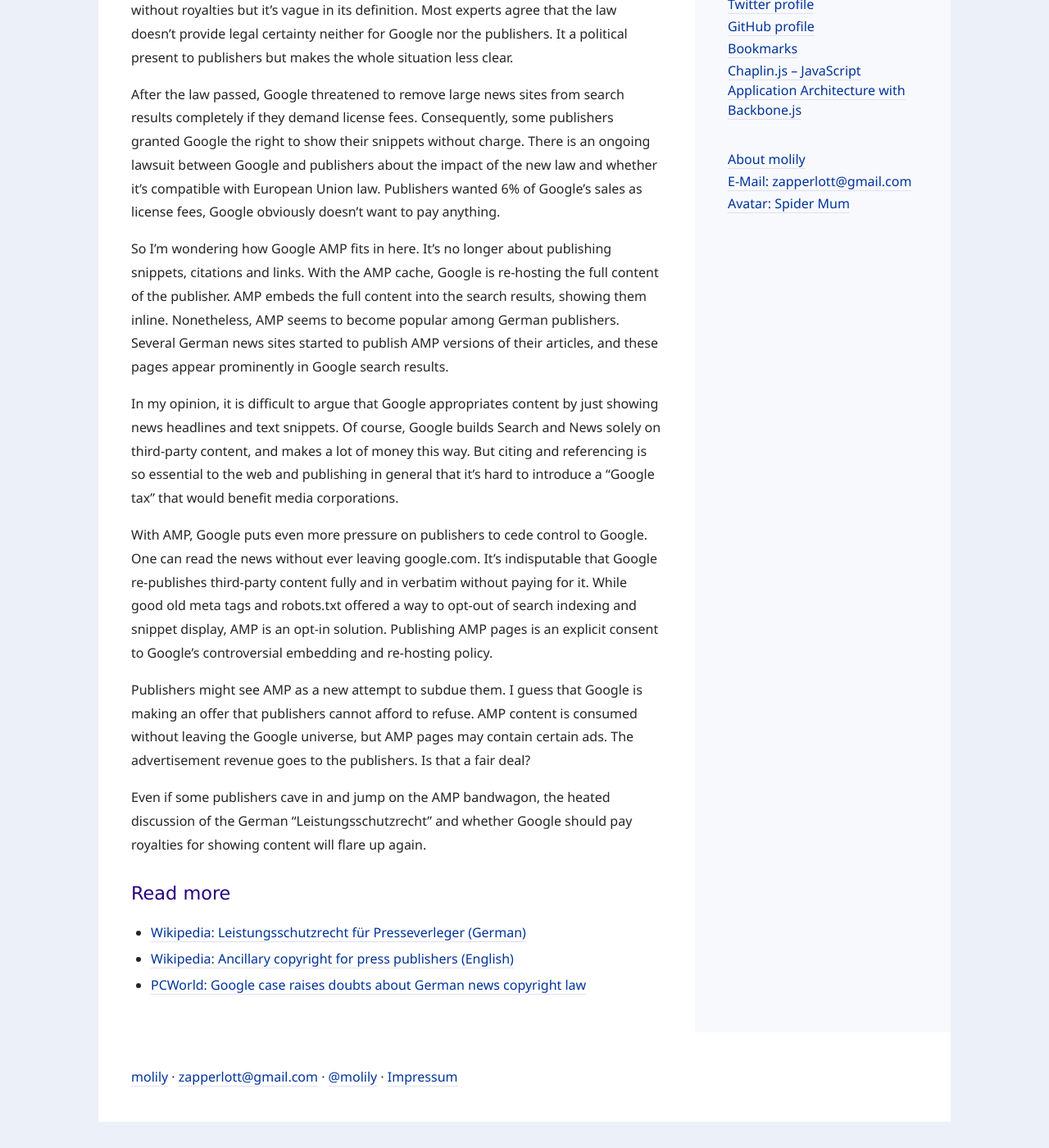
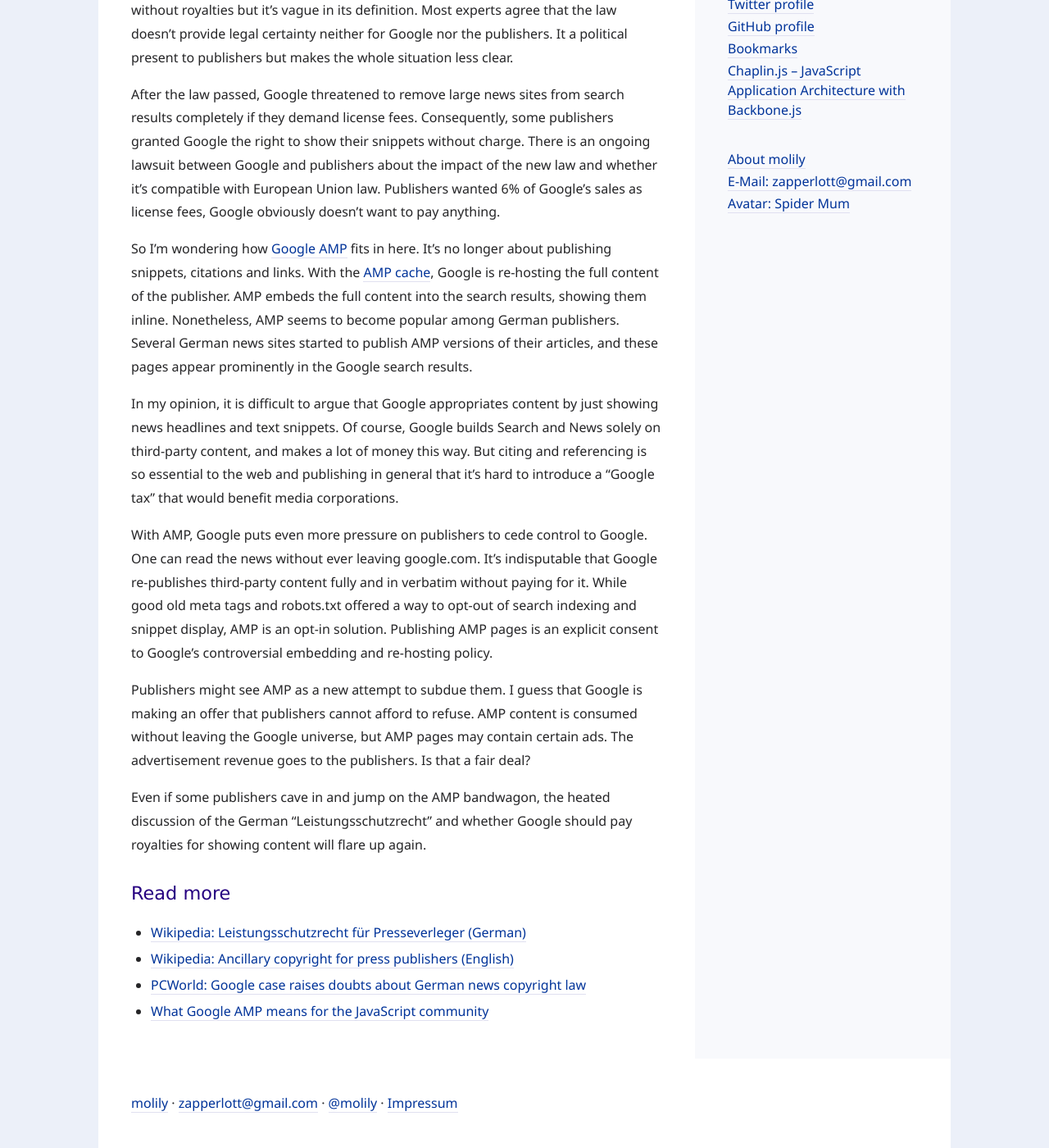
Before and after one commit to molily/molily.de, a Jekyll site: the page built from _posts/2017-06-01-amp-copyright-law.md, in a window 1280 px wide and 1400 px high, scrolled down 591 px. Shown: the whole window at 82% size. Built offline with Jekyll 4.4.1, drawn with Linux system fonts in a browser that asks for light colours; some web fonts are replaced; before the commit the page ends 1959 px from its top, so only the background shows below that.

Commit message:
cross-linking

```diff
--- a/_posts/2017-06-01-amp-copyright-law.md
+++ b/_posts/2017-06-01-amp-copyright-law.md
@@ -12,7 +12,7 @@
 
 After the law passed, Google threatened to remove large news sites from search results completely if they demand license fees. Consequently, some publishers granted Google the right to show their snippets without charge. There is an ongoing lawsuit between Google and publishers about the impact of the new law and whether it’s compatible with European Union law. Publishers wanted 6% of Google’s sales as license fees, Google obviously doesn’t want to pay anything.
 
-So I’m wondering how Google AMP fits in here. It’s no longer about publishing snippets, citations and links. With the AMP cache, Google is re-hosting the full content of the publisher. AMP embeds the full content into the search results, showing them inline. Nonetheless, AMP seems to become popular among German publishers. Several German news sites started to publish AMP versions of their articles, and these pages appear prominently in Google search results.
+So I’m wondering how [Google AMP](/amp/) fits in here. It’s no longer about publishing snippets, citations and links. With the [AMP cache](https://developers.google.com/amp/cache/overview), Google is re-hosting the full content of the publisher. AMP embeds the full content into the search results, showing them inline. Nonetheless, AMP seems to become popular among German publishers. Several German news sites started to publish AMP versions of their articles, and these pages appear prominently in the Google search results.
 
 In my opinion, it is difficult to argue that Google appropriates content by just showing news headlines and text snippets. Of course, Google builds Search and News solely on third-party content, and makes a lot of money this way. But citing and referencing is so essential to the web and publishing in general that it’s hard to introduce a “Google tax” that would benefit media corporations.
 
@@ -34,4 +34,7 @@
 <li>
   <a href="http://www.pcworld.com/article/3195443/internet/google-case-raises-doubts-about-german-news-copyright-law.html">PCWorld: Google case raises doubts about German news copyright law</a>
 </li>
+<li>
+  <a href="/amp/">What Google AMP means for the JavaScript community</a>
+</li>
 </ul>
```
